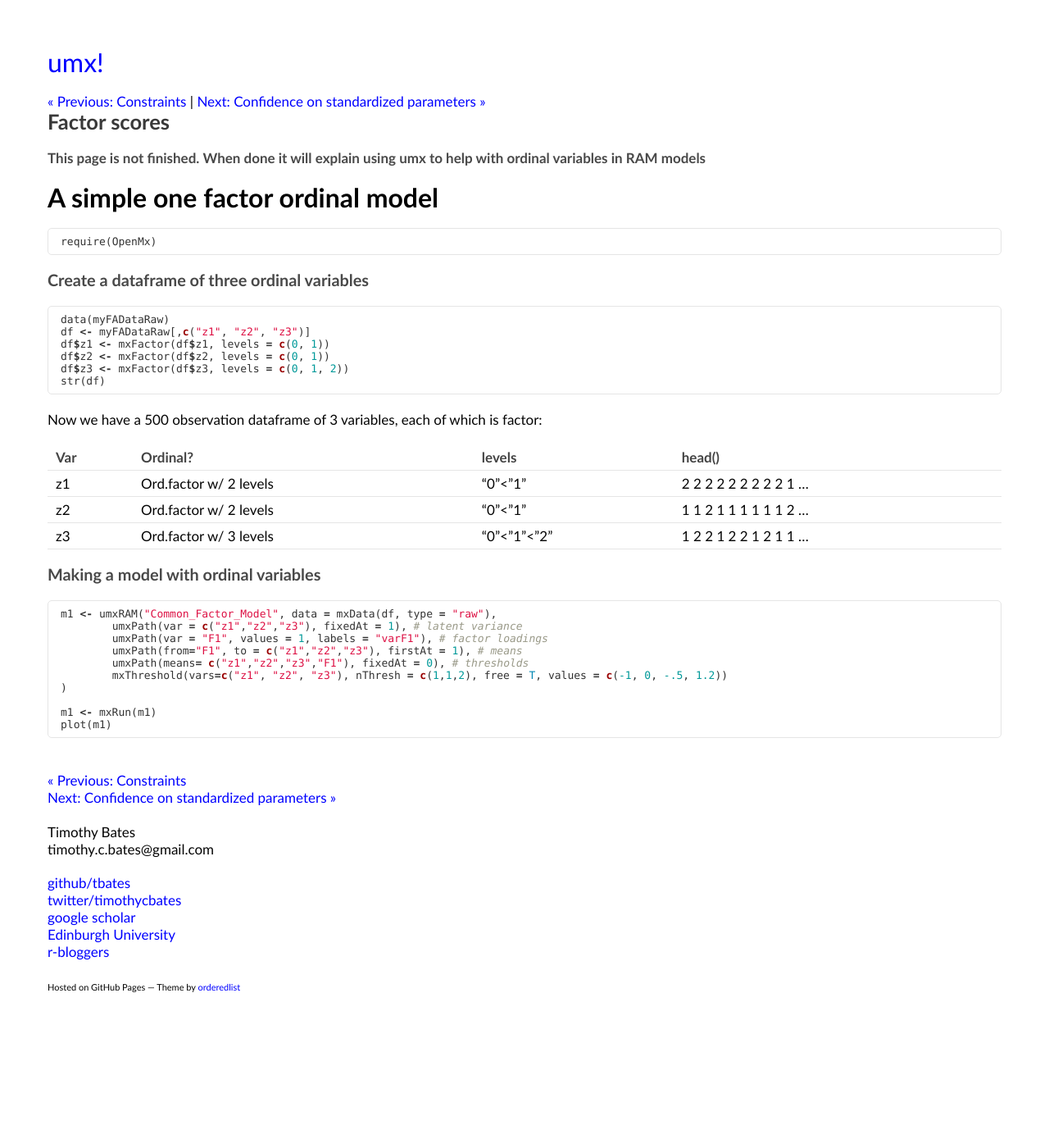
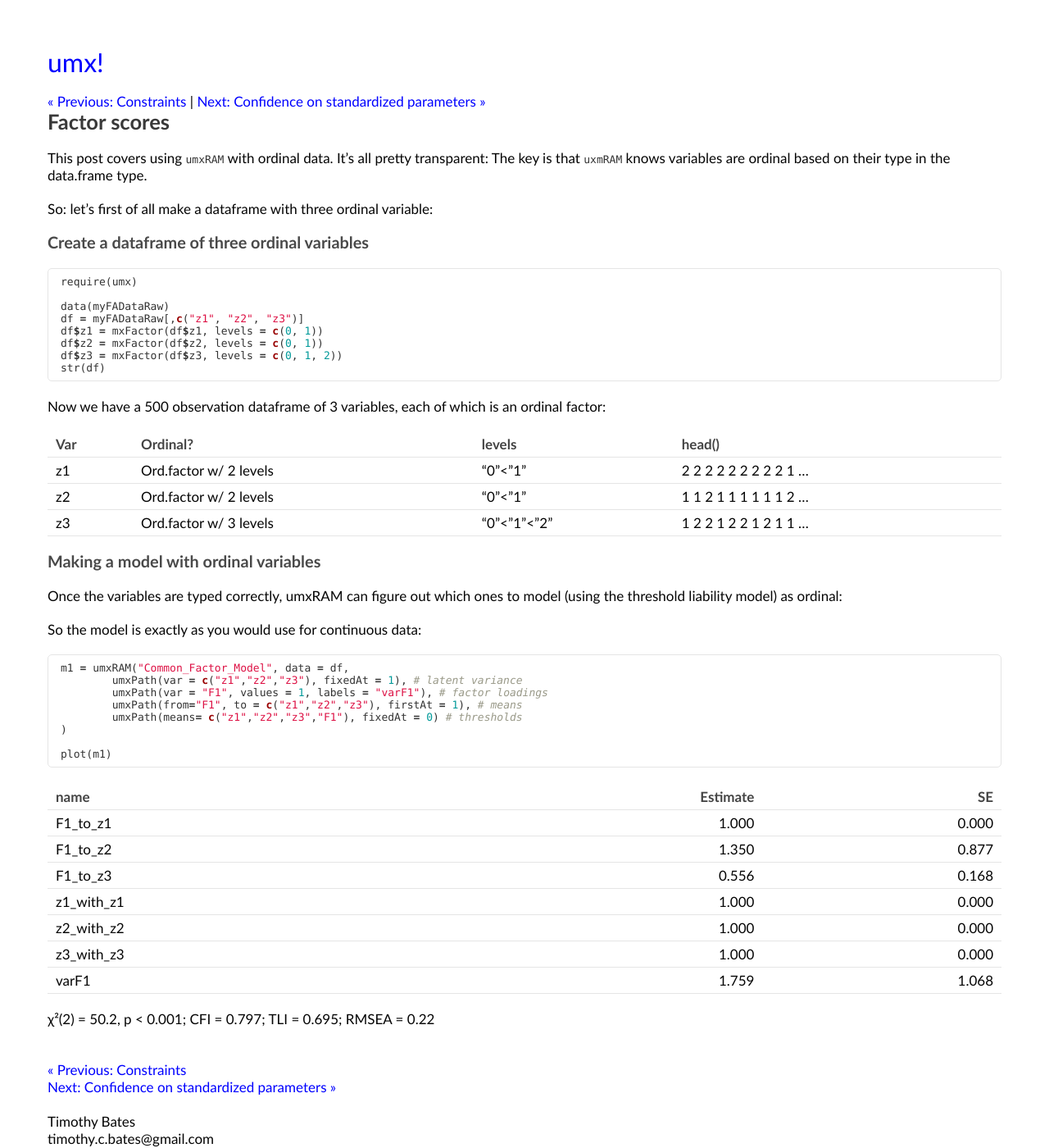
Before and after one commit to tbates/tbates.github.io, a Jekyll site: the page built from _posts/1995-02-12-detailed-Ordinal-RAM.markdown, in a window 1280 px wide and 1400 px high. Shown: the whole window at 82% size. Built offline with Jekyll 4.4.1, drawn with Linux system fonts in a browser that asks for light colours.

Commit message:
fix ordinal model example...

````diff
--- a/_posts/1995-02-12-detailed-Ordinal-RAM.markdown
+++ b/_posts/1995-02-12-detailed-Ordinal-RAM.markdown
@@ -6,26 +6,25 @@ comments: true
 categories: advanced
 ---
 
-#### This page is not finished. When done it will explain using umx to help with ordinal variables in RAM models
+This post covers using `umxRAM` with ordinal data. It's all pretty transparent: The key is that `uxmRAM` knows variables are ordinal based on their type in the data.frame type.
 
-# A simple one factor ordinal model
+So: let's first of all make a dataframe with three ordinal variable:
 
-```r
-require(OpenMx)
-```
 
 ### Create a dataframe of three ordinal variables
 
 ```r
+require(umx)
+
 data(myFADataRaw)
-df <- myFADataRaw[,c("z1", "z2", "z3")]
-df$z1 <- mxFactor(df$z1, levels = c(0, 1))
-df$z2 <- mxFactor(df$z2, levels = c(0, 1))
-df$z3 <- mxFactor(df$z3, levels = c(0, 1, 2))
+df = myFADataRaw[,c("z1", "z2", "z3")]
+df$z1 = mxFactor(df$z1, levels = c(0, 1))
+df$z2 = mxFactor(df$z2, levels = c(0, 1))
+df$z3 = mxFactor(df$z3, levels = c(0, 1, 2))
 str(df)
 ```
 
-Now we have a 500 observation dataframe of 3 variables, each of which is factor:
+Now we have a 500 observation dataframe of 3 variables, each of which is an ordinal factor:
 
 | Var | Ordinal?              | levels      | head()                  |
 |:---|:-----------------------|:------------|:------------------------|
@@ -35,15 +34,29 @@ Now we have a 500 observation dataframe of 3 variables, each of which is factor:
 
 ### Making a model with ordinal variables
 
+Once the variables are typed correctly, umxRAM can figure out which ones to model (using the threshold liability model) as ordinal:
+
+So the model is exactly as you would use for continuous data:
+
 ```r
-m1 <- umxRAM("Common_Factor_Model", data = mxData(df, type = "raw"),
+m1 = umxRAM("Common_Factor_Model", data = df,
 	umxPath(var = c("z1","z2","z3"), fixedAt = 1), # latent variance
 	umxPath(var = "F1", values = 1, labels = "varF1"), # factor loadings
 	umxPath(from="F1", to = c("z1","z2","z3"), firstAt = 1), # means
-	umxPath(means= c("z1","z2","z3","F1"), fixedAt = 0), # thresholds
-	mxThreshold(vars=c("z1", "z2", "z3"), nThresh = c(1,1,2), free = T, values = c(-1, 0, -.5, 1.2))
+	umxPath(means= c("z1","z2","z3","F1"), fixedAt = 0) # thresholds
 )
 
-m1 <- mxRun(m1)
 plot(m1)
 ```
+
+|name       | Estimate|    SE|
+|:----------|--------:|-----:|
+|F1_to_z1   |    1.000| 0.000|
+|F1_to_z2   |    1.350| 0.877|
+|F1_to_z3   |    0.556| 0.168|
+|z1_with_z1 |    1.000| 0.000|
+|z2_with_z2 |    1.000| 0.000|
+|z3_with_z3 |    1.000| 0.000|
+|varF1      |    1.759| 1.068|
+
+χ²(2) = 50.2, p < 0.001; CFI = 0.797; TLI = 0.695; RMSEA = 0.22
````
Also changed, not shown: 1 other file.
